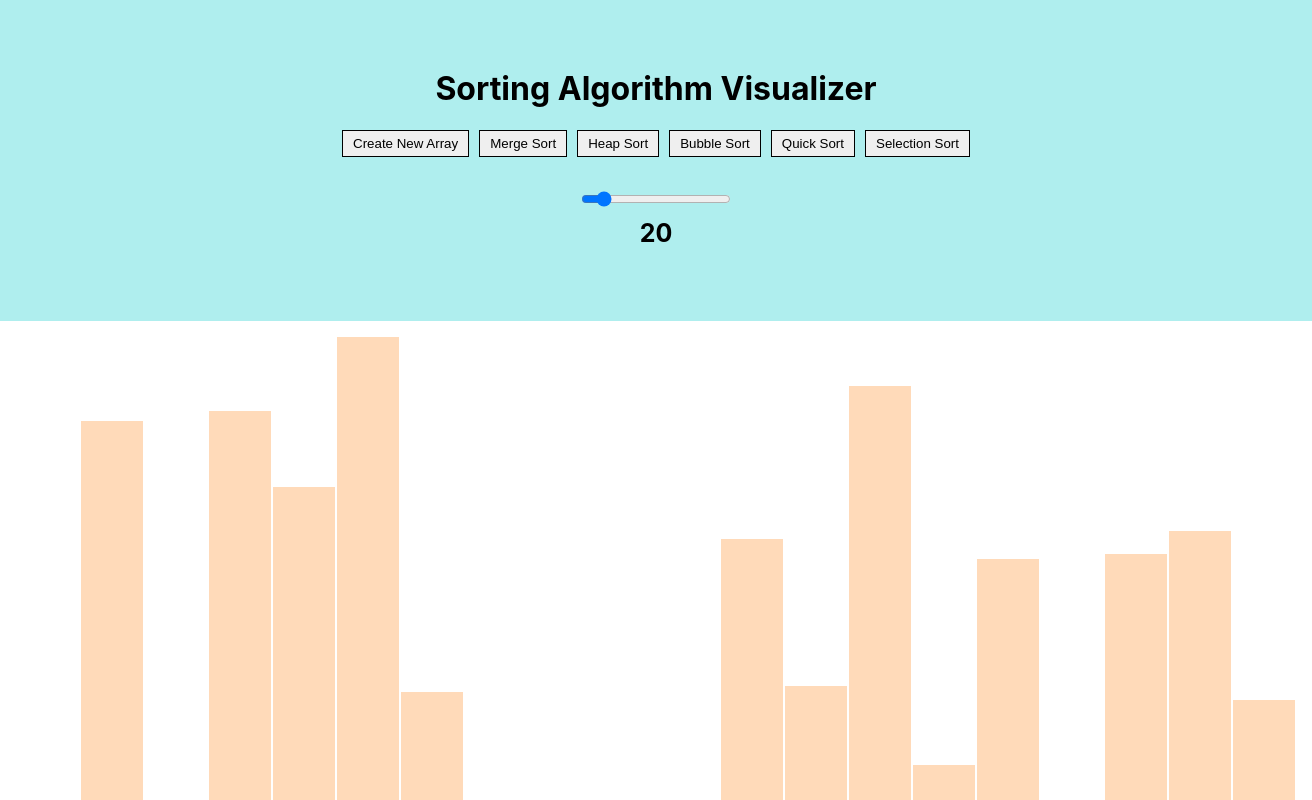
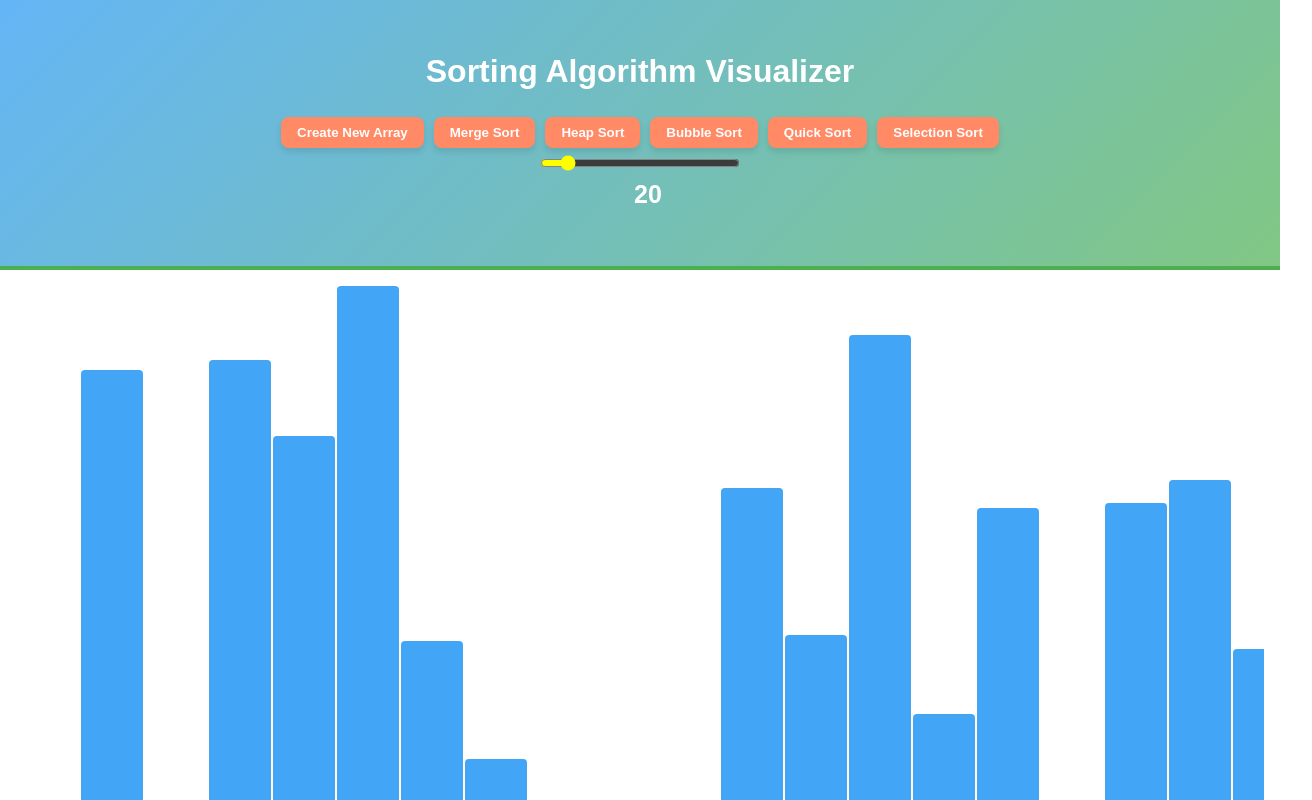
Before and after one commit to RK896/Sorting-Visualizer, a React (Create React App) app in the folder my-app/: page / in a window 1280 px wide. Shown: the top 800 px of the page, 1312 px wide, since content can reach past the window. Built offline with nearby package versions, Linux system fonts and the light colour scheme.

Commit message:
lots of updates to styling to make it mroe visually appealing. Added smoother animations and improved overall look

```diff
--- a/my-app/src/SortingVisualizer/SortingVisualizer.css
+++ b/my-app/src/SortingVisualizer/SortingVisualizer.css
@@ -1,14 +1,18 @@
 .array-bar {
-  width: 7px;
-  background-color: peachpuff;
+  background-color: #42a5f5;
+  border-radius: 4px 4px 0 0;
   display: inline-block;
   margin: 0 1px;
-  transition: tranform 1s ease;
+  transition: height 0.1s ease, background-color 0.1s ease;
+  height: 0;
+  width: 10px;
 }
 
 .array-container {
   position: relative;
   height: min-content;
+  white-space: nowrap;
+  overflow-x: auto;
   padding-top: 1rem;
   margin-left: 1rem;
   margin-right: 1rem;
@@ -21,32 +25,47 @@ body {
 }
 
 .header {
-  display: block;
-  background-color: paleturquoise;
+  background: linear-gradient(135deg, #64b5f6, #81c784);
+  color: white;
   text-align: center;
-  height: fit-content;
-  padding: 3rem;
-  box-sizing: border-box;
+  padding: 2rem 1rem;
+  border-bottom: 4px solid #4caf50;
+  font-family: "Poppins", sans-serif;
 }
 
 .slide-container {
   width: 100%;
 }
-
 .slider {
-  width: 150px;
-  height: 20px;
-  margin-top: 2rem;
+  width: 200px;
+  accent-color: yellow;
 }
 
+.slider + p {
+  margin-left: 1rem;
+  font-weight: bold;
+  font-size: 1.5rem;
+}
 .app-container {
-  width: max-content;
+  width: 100%;
 }
 
 .button {
-  border: 1px solid black;
-  padding: 5px 10px;
-  margin-inline: 5px;
+  background-color: #ff8a65;
+  color: white;
+  border: none;
+  border-radius: 8px;
+  padding: 8px 16px;
+  margin: 5px;
+  font-weight: bold;
+  cursor: pointer;
+  transition: background-color 0.3s ease, transform 0.2s ease;
+  box-shadow: 0 4px 6px rgba(0, 0, 0, 0.1);
+}
+
+.button:hover {
+  background-color: #ff7043;
+  transform: translateY(-2px);
 }
 
 .buttons {
```
